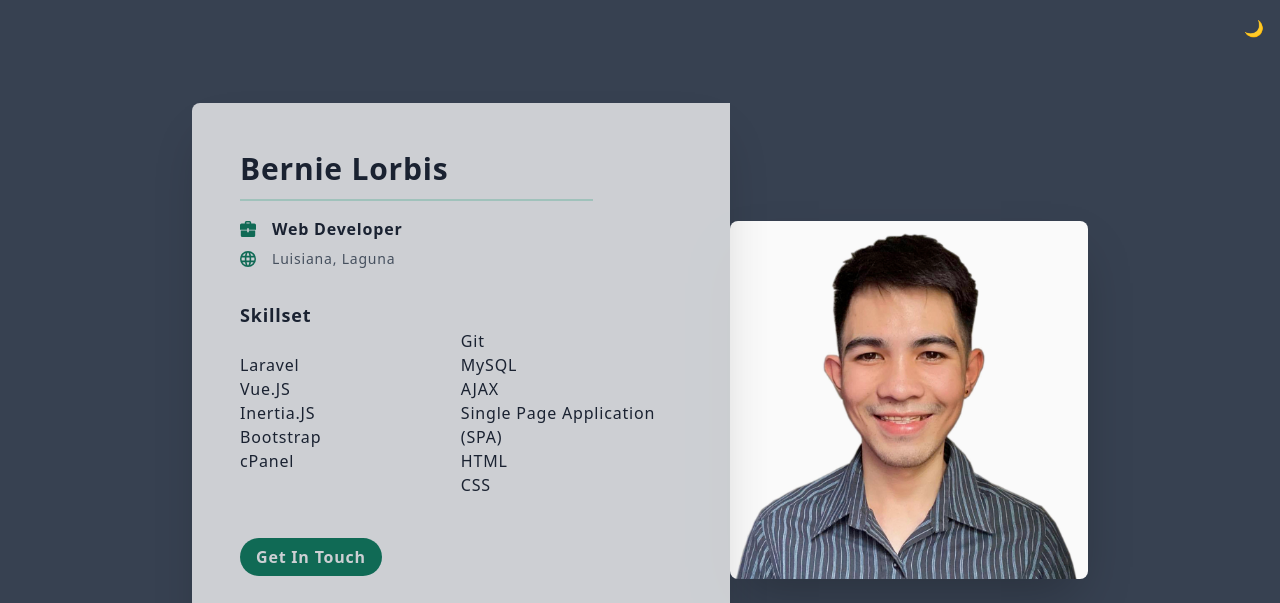
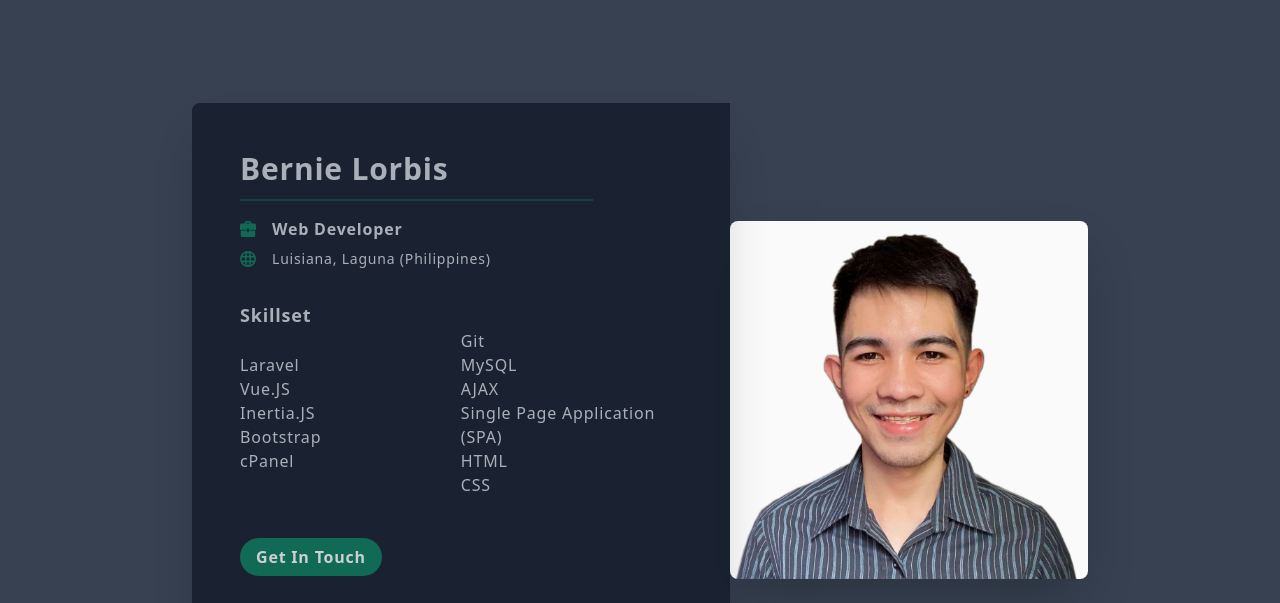
Before and after one commit to bernie-lorbis/bernie-lorbis.github.io, a plain HTML site: page index.html in a window 1280 px wide. Shown: the top 603 px of the page. Drawn offline with nearby package versions, Linux system fonts and the light colour scheme; a script that the page names is missing.

```diff
--- a/index.html
+++ b/index.html
@@ -25,7 +25,7 @@
   <div class="max-w-4xl flex items-center h-auto lg:h-screen flex-wrap mx-auto my-32 lg:my-0">
 
 	<!--Main Col-->
-	<div id="profile" class="w-full lg:w-3/5 rounded-lg lg:rounded-l-lg lg:rounded-r-none shadow-2xl bg-white opacity-75 mx-6 lg:mx-0">
+	<div id="profile" class="w-full lg:w-3/5 rounded-lg lg:rounded-l-lg lg:rounded-r-none shadow-2xl bg-gray-900 opacity-75 mx-6 lg:mx-0 text-gray-300">
 
 
 		<div class="p-4 md:p-12 text-center lg:text-left">
@@ -42,11 +42,11 @@
 				</svg>
 				Web Developer
 			</p>
-			<p class="pt-2 text-gray-600 text-xs lg:text-sm flex items-center justify-center lg:justify-start">
+			<p class="pt-2 text-gray-300 text-xs lg:text-sm flex items-center justify-center lg:justify-start">
 				<svg class="h-4 fill-current text-green-700 pr-4" xmlns="http://www.w3.org/2000/svg" viewBox="0 0 20 20">
 					<path d="M10 20a10 10 0 1 1 0-20 10 10 0 0 1 0 20zm7.75-8a8.01 8.01 0 0 0 0-4h-3.82a28.81 28.81 0 0 1 0 4h3.82zm-.82 2h-3.22a14.44 14.44 0 0 1-.95 3.51A8.03 8.03 0 0 0 16.93 14zm-8.85-2h3.84a24.61 24.61 0 0 0 0-4H8.08a24.61 24.61 0 0 0 0 4zm.25 2c.41 2.4 1.13 4 1.67 4s1.26-1.6 1.67-4H8.33zm-6.08-2h3.82a28.81 28.81 0 0 1 0-4H2.25a8.01 8.01 0 0 0 0 4zm.82 2a8.03 8.03 0 0 0 4.17 3.51c-.42-.96-.74-2.16-.95-3.51H3.07zm13.86-8a8.03 8.03 0 0 0-4.17-3.51c.42.96.74 2.16.95 3.51h3.22zm-8.6 0h3.34c-.41-2.4-1.13-4-1.67-4S8.74 3.6 8.33 6zM3.07 6h3.22c.2-1.35.53-2.55.95-3.51A8.03 8.03 0 0 0 3.07 6z"/>
 				</svg>
-				Luisiana, Laguna
+				Luisiana, Laguna (Philippines)
 			</p>
 			<p class="pt-8 text-sm"></p>
 			<p class="font-bold text-lg">
@@ -102,9 +102,9 @@
 
 
 	<!-- Pin to top right corner -->
-	  <div class="absolute top-0 right-0 h-12 w-18 p-4">
+	  <!-- <div class="absolute top-0 right-0 h-12 w-18 p-4">
 		<button class="js-change-theme focus:outline-none">🌙</button>
-	  </div>
+	  </div> -->
 
 </div>
 
```
